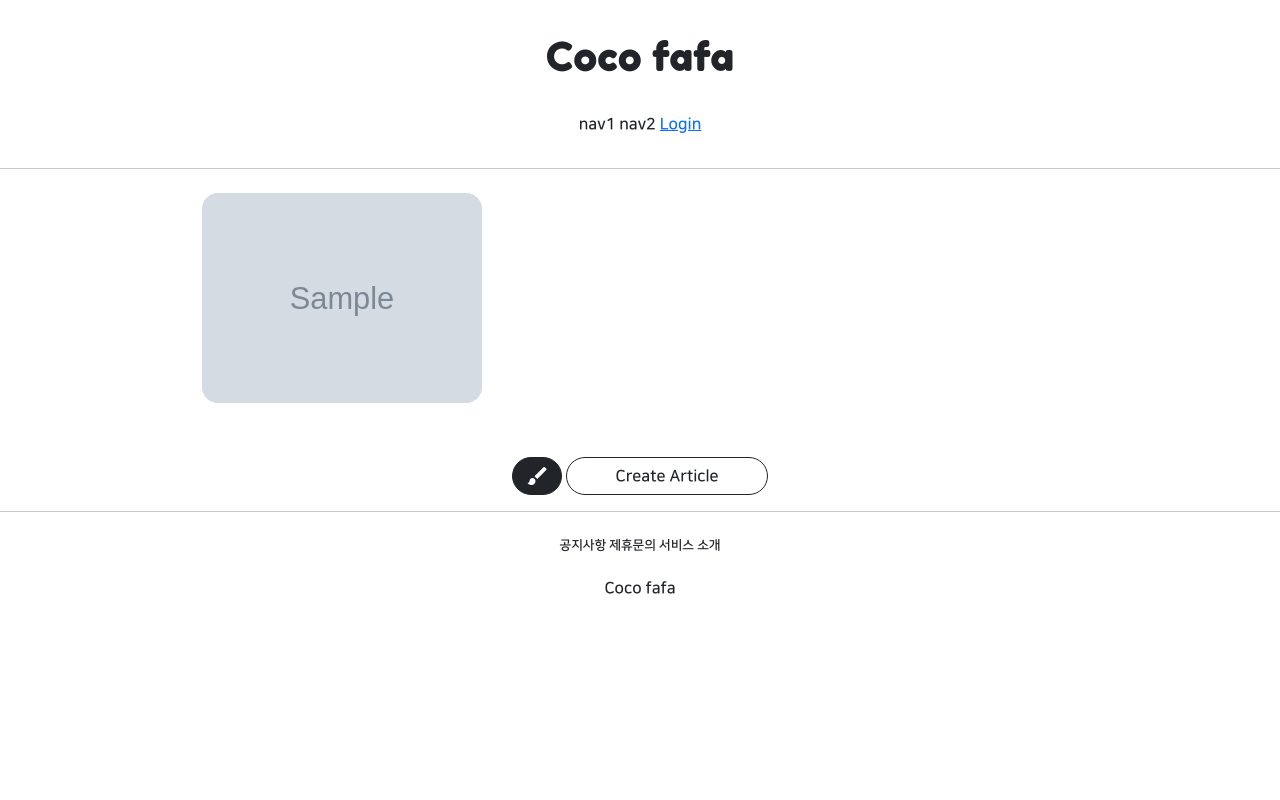
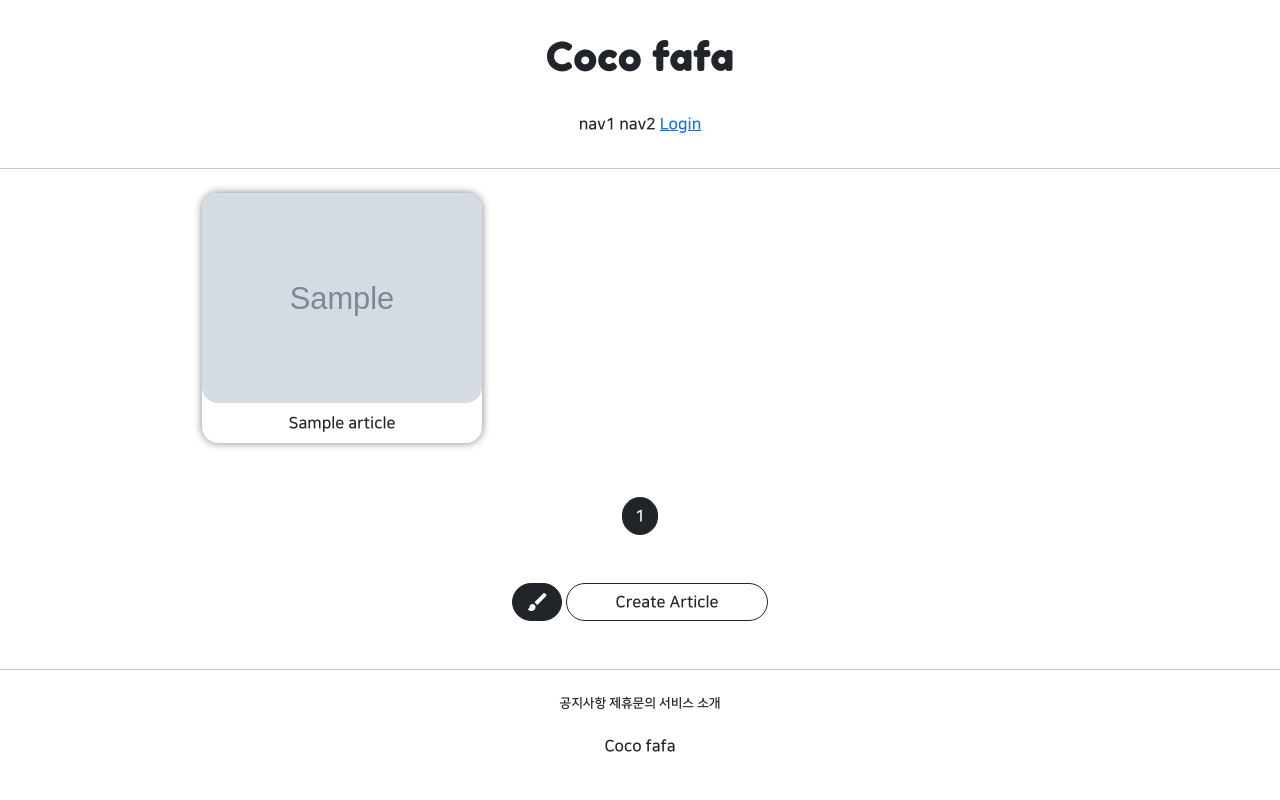
Before and after one commit to cocofafa/5ban-dJANGGO, a Django app: page /articles/list/ in a window 1280 px wide. Run offline with Django 3.2, Linux system fonts and the light colour scheme; tables that the repository leaves empty hold one stand-in row (values such as "Sample post"); grey boxes marked "Sample" are stand-in pictures; parts of the project's set-up code (start-up, migrations or seed data) failed here and were passed over; some libraries are stand-ins or nearby versions.

Commit message:
08.09 class commit_1

```diff
--- a/articleapp/templates/articleapp/list.html
+++ b/articleapp/templates/articleapp/list.html
@@ -1,64 +1,45 @@
-{%  extends 'base.html' %}
+{% extends 'base.html' %}
 {% load static %}
-
-
 {% block content %}
-
-
-
     <style>
-
         .container div {
           width: 280px;
-
-      background-color: antiquewhite;
+            box-shadow: 0 0 .5rem grey;
           display: flex;
           justify-content: center;
           align-items: center;
           border-radius: 1rem;
             flex-direction: column;
         }
-
-    .container img{
-        width:100%;
+        .container img {
+            width: 100%;
             border-radius: 1rem;
-
         }
-
     </style>
-
-
-
-
     <div class="container my-4">
-
         {% for article in article_list %}
-
             <div>
-                <a href="{% url 'articleapp:datail' pk=article.pk %}">
+                <a href="{% url 'articleapp:detail' pk=article.pk %}">
                     <img src="{{ article.image.url }}"
                          alt="">
                 </a>
-
+                <span class="m-2 NNS_B">{{ article.title }}</span>
             </div>
-
         {% endfor %}
-
     </div>
-
 
     <script src="{% static 'js/magicgrid.js' %}"></script>
 
-    <div class="text-center" my-5>
+    {% include 'snippets/pagination.html' %}
+
+    <div class="text-center my-5">
         <a href="{% url 'articleapp:create' %}"
            class="btn btn-dark rounded-pill material-icons">
             brush
         </a>
-
         <a href="{% url 'articleapp:create' %}"
            class="btn btn-outline-dark rounded-pill px-5">
             Create Article
         </a>
     </div>
-
 {% endblock %}
--- a/articleapp/views.py
+++ b/articleapp/views.py
@@ -57,4 +57,4 @@ class ArticleListView(ListView):
     model = Article
     context_object_name = 'article_list'
     template_name = 'articleapp/list.html'
-    paginate_by = 20
+    paginate_by = 1
--- /dev/null
+++ b/templates/snippets/pagination.html
@@ -0,0 +1,18 @@
+    <div class="text-center my-4">
+        {% if page_obj.has_previous %}
+            <a href="?page={{ page_obj.previous_page_number }}"
+               class="btn btn-secondary rounded-pill">
+                {{ page_obj.previous_page_number }}
+            </a>
+        {% endif %}
+            <a href="#"
+               class="btn btn-dark rounded-pill NNS_B">
+                {{ page_obj.number }}
+            </a>
+        {% if page_obj.has_next %}
+            <a href="?page={{ page_obj.next_page_number }}"
+               class="btn btn-secondary rounded-pill">
+                {{ page_obj.next_page_number }}
+            </a>
+        {% endif %}
+    </div>
```
Lines whose indentation alone changed are shown as unchanged.
